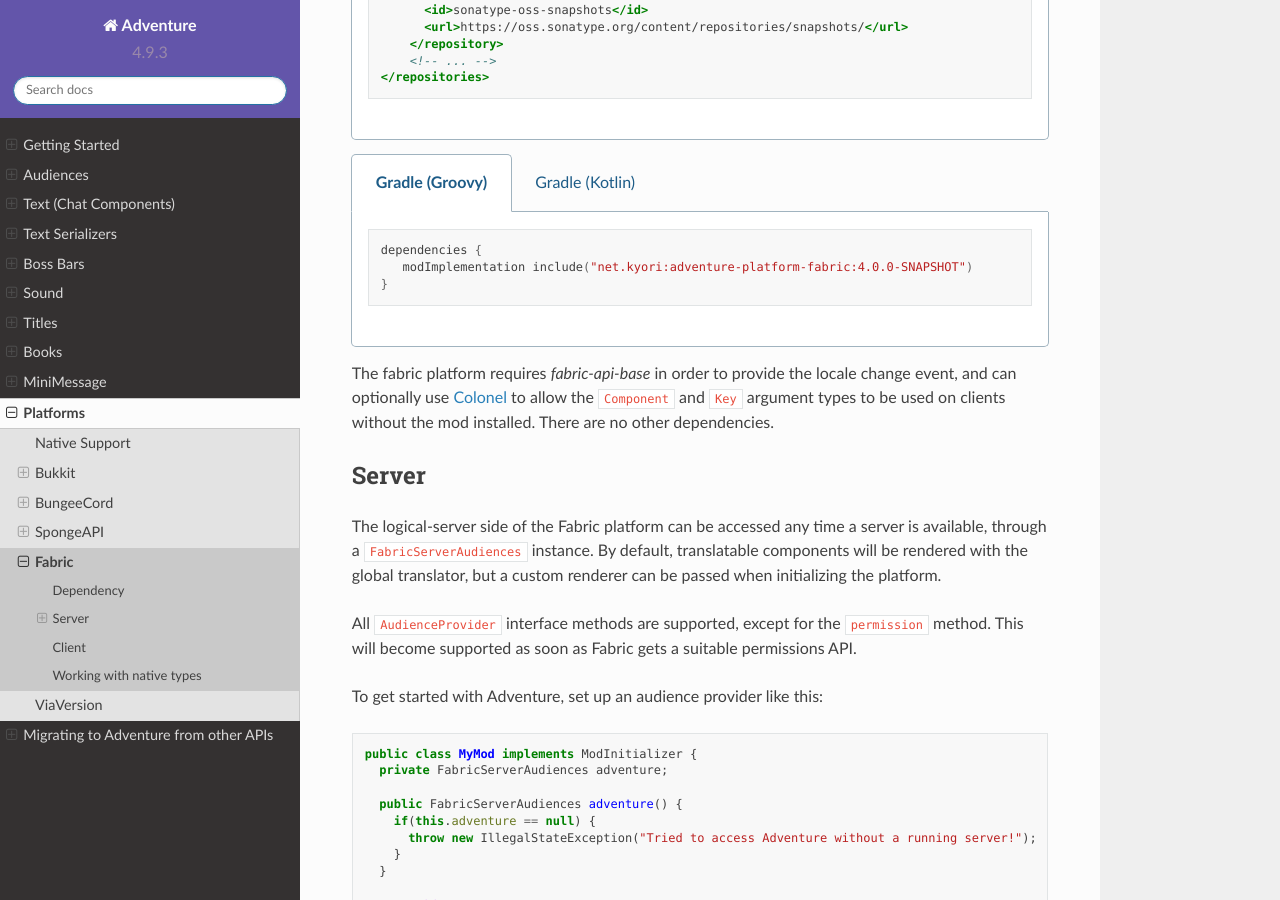
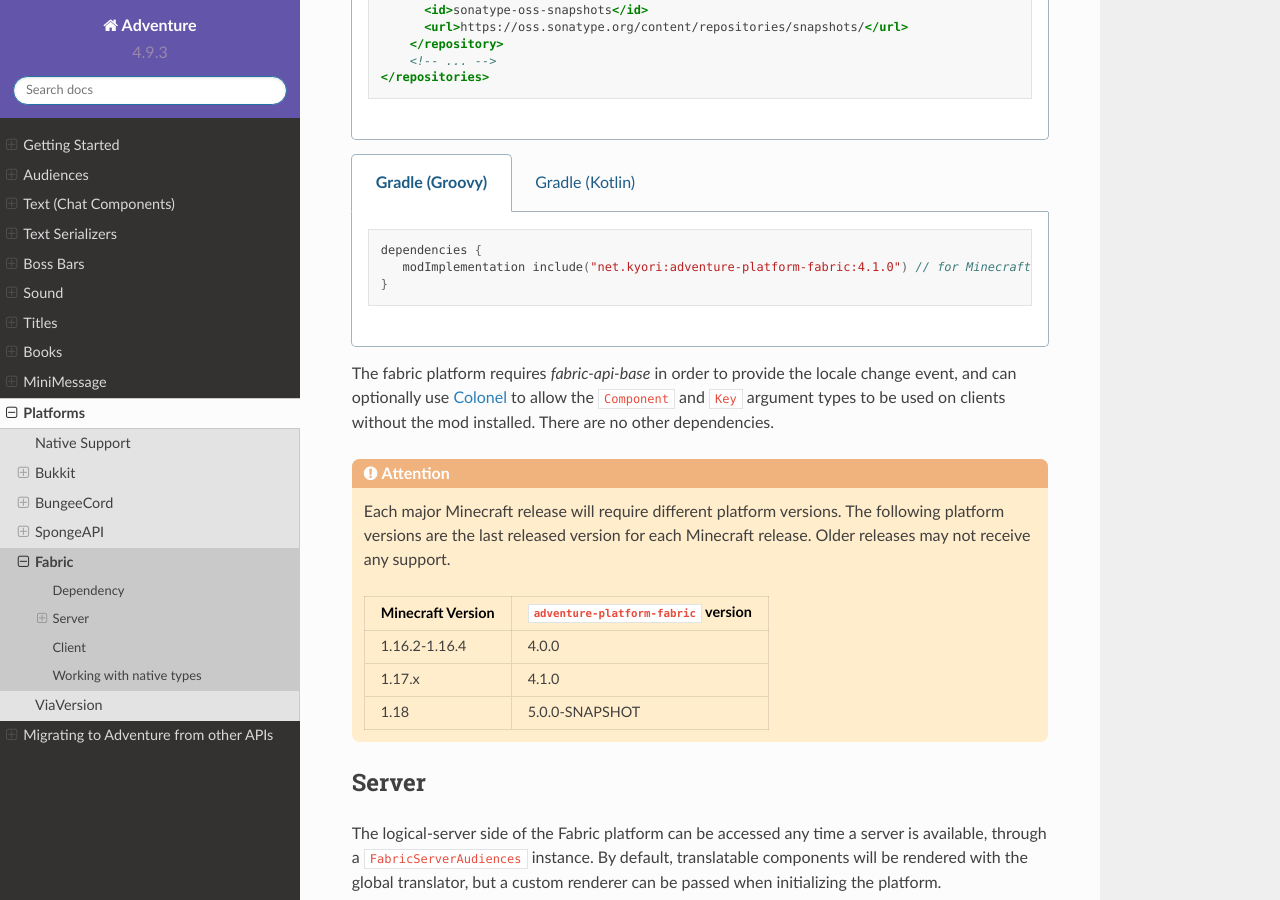
Before and after one commit to KyoriPowered/adventure-docs, a Sphinx documentation site: the page built from source/platform/fabric.rst, in a window 1280 px wide and 900 px high, scrolled down 812 px. Built offline with Sphinx 7.4.7 and the Read the Docs theme 2.0.0, drawn with Linux system fonts in a browser that asks for light colours; some of the changed text lies outside the part shown.

Commit message:
Update fabric for platform release

```diff
--- a/source/platform/fabric.rst
+++ b/source/platform/fabric.rst
@@ -2,7 +2,7 @@
 Fabric
 ======
 
-Adventure supports Fabric on *Minecraft: Java Edition* 1.16 and up, for both serverside and clientside use.
+Adventure supports Fabric on *Minecraft: Java Edition* 1.16 and up, for both serverside and clientside use. Each major version of Minecraft will usually require a new release of the platform.
 
 The platform supports all features, including localization and custom renderers.
 
@@ -65,7 +65,7 @@ First, add the repository:
       .. code:: groovy
 
          dependencies {
-            modImplementation include("net.kyori:adventure-platform-fabric:4.0.0-SNAPSHOT")
+            modImplementation include("net.kyori:adventure-platform-fabric:4.1.0") // for Minecraft 1.17
          }
 
 
@@ -74,10 +74,23 @@ First, add the repository:
       .. code:: kotlin
 
          dependencies {
-            modImplementation(include("net.kyori:adventure-platform-fabric:4.0.0-SNAPSHOT")!!)
+            modImplementation(include("net.kyori:adventure-platform-fabric:4.1.0")!!) // for Minecraft 1.17
          }
 
 The fabric platform requires *fabric-api-base* in order to provide the locale change event, and can optionally use Colonel_ to allow the ``Component`` and ``Key`` argument types to be used on clients without the mod installed. There are no other dependencies.
+
+.. attention::
+
+   Each major Minecraft release will require different platform versions. The following platform versions are the last released version for each Minecraft release. Older releases may not receive any support.
+
+   =================  ======================================
+   Minecraft Version  ``adventure-platform-fabric`` version
+   =================  ======================================
+   1.16.2-1.16.4      4.0.0
+   1.17.x             4.1.0
+   1.18               5.0.0-SNAPSHOT
+   =================  ======================================
+
 
 ------
 Server
```
